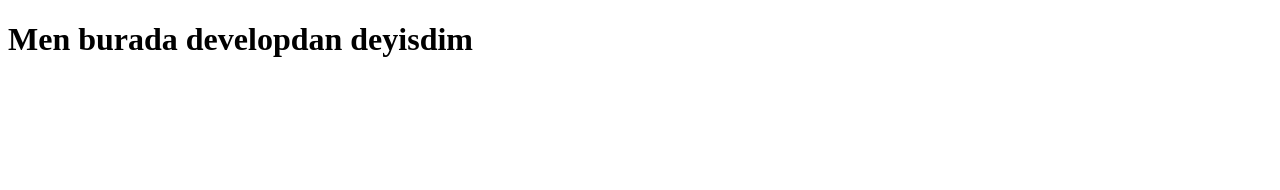
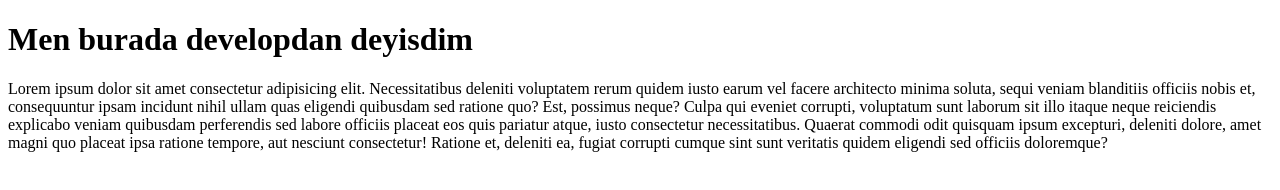
Before and after one commit to emilhajizada/OrnekSil, a plain HTML site: page index.html in a window 1280 px wide. Drawn offline with Linux system fonts and the light colour scheme.

Commit message:
added  p tag

```diff
--- a/index.html
+++ b/index.html
@@ -9,5 +9,8 @@
 <body>
 
     <h1>Men burada  developdan deyisdim </h1>
+    <p color="red" >
+        Lorem ipsum dolor sit amet consectetur adipisicing elit. Necessitatibus deleniti voluptatem rerum quidem iusto earum vel facere architecto minima soluta, sequi veniam blanditiis officiis nobis et, consequuntur ipsam incidunt nihil ullam quas eligendi quibusdam sed ratione quo? Est, possimus neque? Culpa qui eveniet corrupti, voluptatum sunt laborum sit illo itaque neque reiciendis explicabo veniam quibusdam perferendis sed labore officiis placeat eos quis pariatur atque, iusto consectetur necessitatibus. Quaerat commodi odit quisquam ipsum excepturi, deleniti dolore, amet magni quo placeat ipsa ratione tempore, aut nesciunt consectetur! Ratione et, deleniti ea, fugiat corrupti cumque sint sunt veritatis quidem eligendi sed officiis doloremque?
+    </p>
 </body>
 </html>
```
